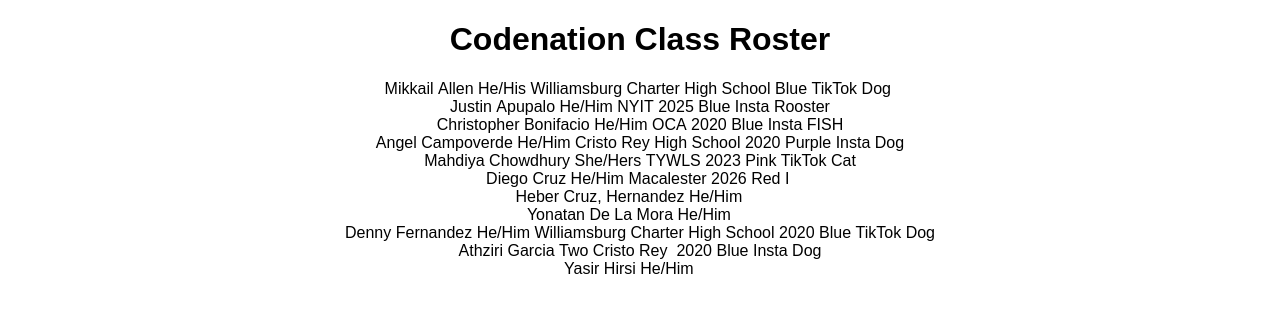
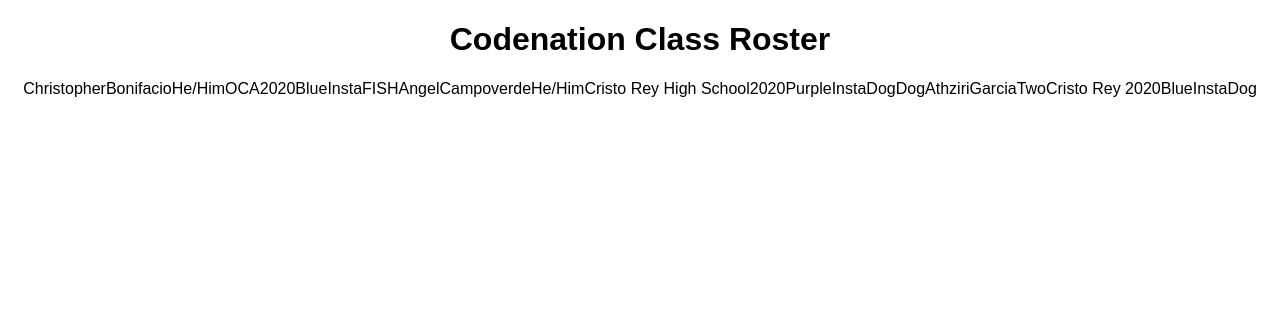
Before and after one commit to Old-Man-Of-The-Sea/codenation-Class-Roster, a React (Create React App) app: page / in a window 1280 px wide. Shown: the top 312 px of the page. Built offline with nearby package versions, Linux system fonts and the light colour scheme.

Commit message:
IDK an array ig I think i managed to loop it, but i have no idea

```diff
--- a/src/App.js
+++ b/src/App.js
@@ -11,81 +11,81 @@ export default function App() {
   let D = "Dog";
   let C = "Cat";
 
-  let Row0 = Person(
-    "Mikkail",
-    "Allen",
-    "He/His",
-    "Williamsburg Charter High School",
-    [B],
-    [T],
-    [D]
-  );
-  let Row1 = Person(
-    "Justin",
-    "Apupalo",
-    [One],
-    "NYIT",
-    "2025",
-    [B],
-    [I],
-    "Rooster"
-  );
-  let Row2 = Person(
-    "Christopher",
-    "Bonifacio",
-    [One],
-    "OCA",
-    [Date],
-    [B],
-    [I],
-    "FISH"
-  );
-  //let Row3.2 = Person("Joe", "Idk", "He/His");
-  let Row3 = Person(
-    "Angel",
-    "Campoverde",
-    [One],
-    "Cristo Rey High School",
-    [Date],
-    "Purple",
-    [I],
-    [D]
-  );
-  let Row4 = Person(
-    "Mahdiya",
-    "Chowdhury",
-    [Two],
-    "TYWLS",
-    "2023",
-    "Pink",
-    [T],
-    [C]
-  );
-  let Row5 = Person("Diego", "Cruz", [One], "Macalester", "2026", "Red", "I");
-  let Row6 = Person("Heber", "Cruz, Hernandez", [One]);
-  let Row7 = Person("Yonatan", "De La Mora", [One]);
-  let Row8 = Person(
-    "Denny",
-    "Fernandez",
-    [One],
-    "Williamsburg Charter High School",
-    [Date],
-    [B],
-    [T],
-    [D]
-  );
-  let Row9 = Person(
-    "Athziri",
-    "Garcia",
-    "Two",
-    "Cristo Rey ",
-    [Date],
-    [B],
-    [I],
-    [D]
-  );
-  let Row10 = Person("Yasir", "Hirsi", [One]);
-  // let Row5 = Person("");
+  // let Row0 = Person(
+  //   "Mikkail",
+  //   "Allen",
+  //   "He/His",
+  //   "Williamsburg Charter High School",
+  //   [B],
+  //   [T],
+  //   [D]
+  // );
+  // let Row1 = Person(
+  //   "Justin",
+  //   "Apupalo",
+  //   [One],
+  //   "NYIT",
+  //   "2025",
+  //   [B],
+  //   [I],
+  //   "Rooster"
+  // );
+  // let Row2 = Person(
+  //   "Christopher",
+  //   "Bonifacio",
+  //   [One],
+  //   "OCA",
+  //   [Date],
+  //   [B],
+  //   [I],
+  //   "FISH"
+  // );
+  // //let Row3.2 = Person("Joe", "Idk", "He/His");
+  // let Row3 = Person(
+  //   "Angel",
+  //   "Campoverde",
+  //   [One],
+  //   "Cristo Rey High School",
+  //   [Date],
+  //   "Purple",
+  //   [I],
+  //   [D]
+  // );
+  // let Row4 = Person(
+  //   "Mahdiya",
+  //   "Chowdhury",
+  //   [Two],
+  //   "TYWLS",
+  //   "2023",
+  //   "Pink",
+  //   [T],
+  //   [C]
+  // );
+  // let Row5 = Person("Diego", "Cruz", [One], "Macalester", "2026", "Red", "I");
+  // let Row6 = Person("Heber", "Cruz, Hernandez", [One]);
+  // let Row7 = Person("Yonatan", "De La Mora", [One]);
+  // let Row8 = Person(
+  //   "Denny",
+  //   "Fernandez",
+  //   [One],
+  //   "Williamsburg Charter High School",
+  //   [Date],
+  //   [B],
+  //   [T],
+  //   [D]
+  // );
+  // let Row9 = Person(
+  //   "Athziri",
+  //   "Garcia",
+  //   "Two",
+  //   "Cristo Rey ",
+  //   [Date],
+  //   [B],
+  //   [I],
+  //   [D]
+  // );
+  // let Row10 = Person("Yasir", "Hirsi", [One]);
+  // // let Row5 = Person("");
 
   let people = [
     [
@@ -141,21 +141,25 @@ export default function App() {
     ], //8
     ["Athziri", "Garcia", "Two", "Cristo Rey ", [Date], [B], [I], [D]]
   ]; //9
-  // return (<span> {people} </span>);
+
+  //   return (
+  //     <div className="App">
+  //       <h1>Codenation Class Roster</h1>
+  //       {Row0} {Row1} {Row2}
+  //       {/* {3.2} */} {Row3} {Row4}
+  //       {Row5} {Row6} {Row7}
+  //       {Row8} {Row9} {Row10}
+  //     </div>
+  //   );
+  // }
 
   return (
     <div className="App">
       <h1>Codenation Class Roster</h1>
-      {Row0} {Row1} {Row2}
-      {/* {3.2} */} {Row3} {Row4}
-      {Row5} {Row6} {Row7}
-      {Row8} {Row9} {Row10}
+      {people}
     </div>
   );
 }
-// function identify(idk) {
-//   let it = "2022";
-// }
 
 // let array = []
 // for ( let name of Person){
```
